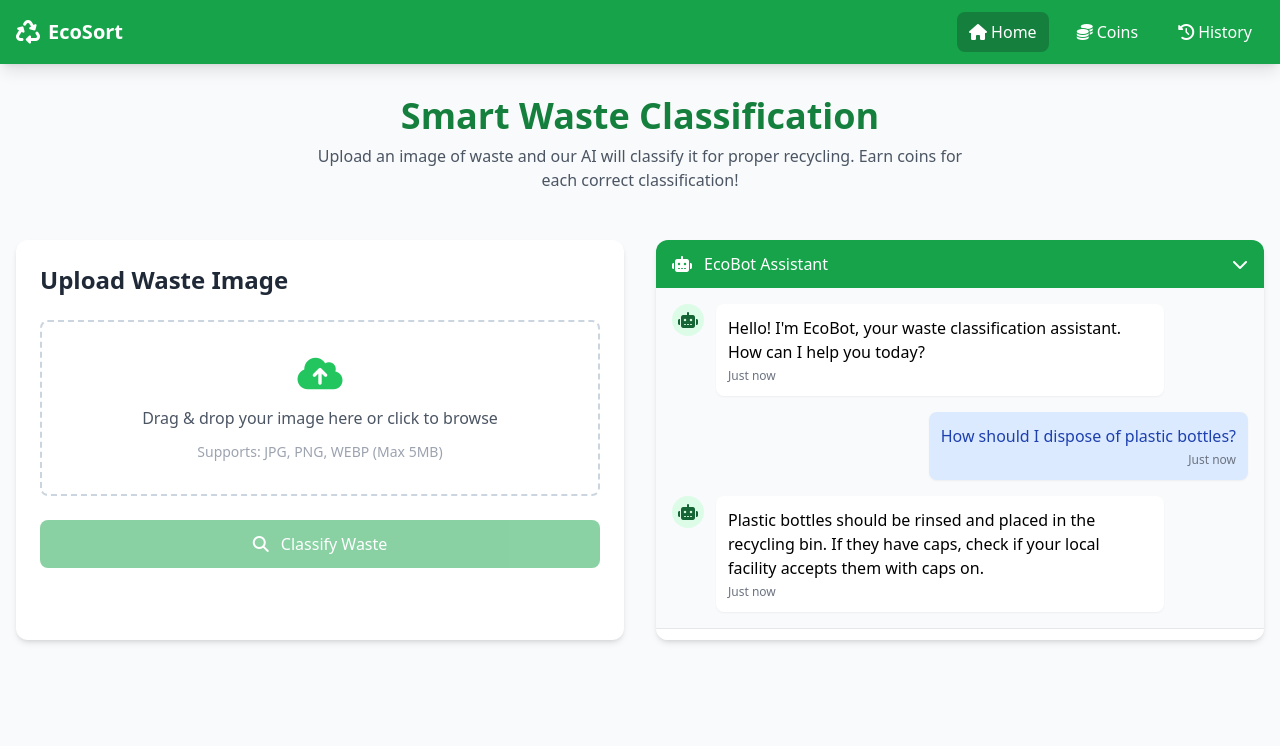
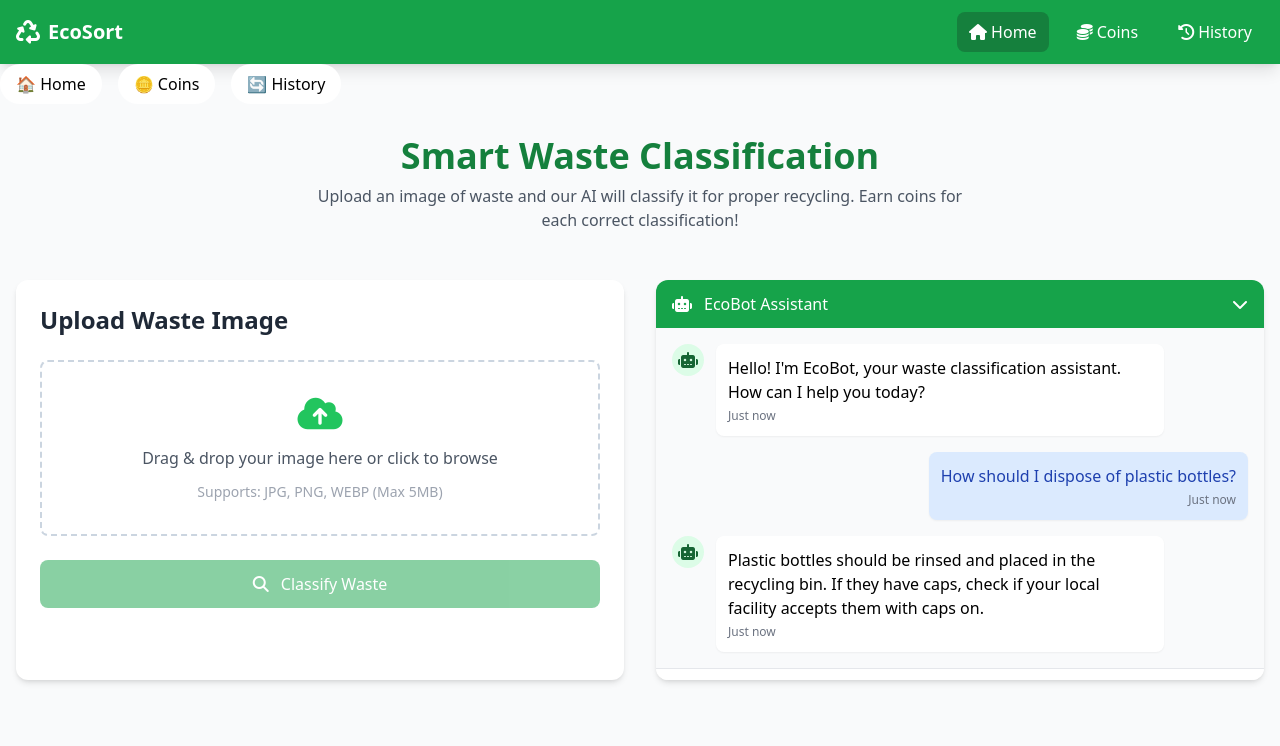
Before and after one commit to meldw/Multiwastecapital, a plain HTML site: page public/cwastemel_ui.html in a window 1280 px wide. Drawn offline with nearby package versions, Linux system fonts and the light colour scheme.

Commit message:
Update cwastemel_ui.html

```diff
--- a/public/cwastemel_ui.html
+++ b/public/cwastemel_ui.html
@@ -68,6 +68,13 @@
             </div>
         </div>
     </nav>
+
+<div class="flex gap-4">
+  <button onclick="window.parent.location.href = '/main_page'" class="px-4 py-2 bg-white rounded-full">🏠 Home</button>
+  <button onclick="window.parent.location.href = '/coin_page'" class="px-4 py-2 bg-white rounded-full">🪙 Coins</button>
+  <button onclick="window.parent.location.href = '/history_page'" class="px-4 py-2 bg-white rounded-full">🔄 History</button>
+</div>
+
 
     <!-- Main Content -->
     <main class="container mx-auto px-4 py-8">
```
